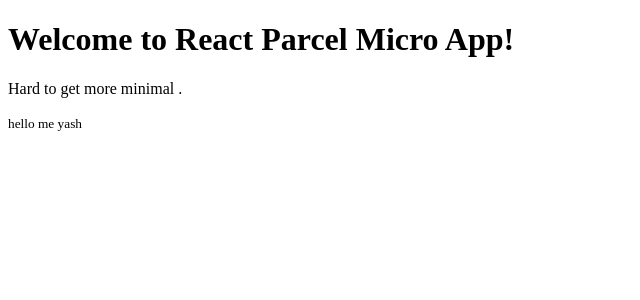
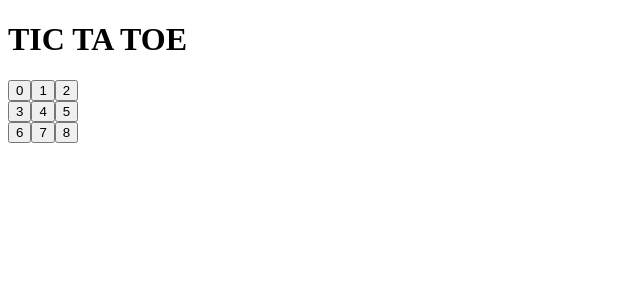
Before and after one commit to Yashwithagit/ticktactoe, a React (Vite) app: page / in a window 1280 px wide. Shown: the top 300 px of the page, without its empty margins (0-640 px from the left). Built offline with nearby package versions, Linux system fonts and the light colour scheme.

Commit message:
created board nd components

```diff
--- a/src/App.js
+++ b/src/App.js
@@ -1,11 +1,12 @@
-import React from "react";
+import React from 'react';
+import Board from './components/Board';
+
 const App = () => {
   return (
-    <>
-      <h1>Welcome to React Parcel Micro App!</h1>
-      <p>Hard to get more minimal .</p>
-      <small>hello me yash</small>
-    </>
+    <div>
+      <h1>TIC TA TOE</h1>
+      <Board />
+    </div>
   );
 };
 export default App;
--- /dev/null
+++ b/src/components/Board.js
@@ -0,0 +1,26 @@
+import React from 'react';
+import Square from './Square';
+
+function Board() {
+  return (
+    <div>
+      <div>
+        <Square value={0} />
+        <Square value={1} />
+        <Square value={2} />
+      </div>
+      <div>
+        <Square value={3} />
+        <Square value={4} />
+        <Square value={5} />
+      </div>
+      <div>
+        <Square value={6} />
+        <Square value={7} />
+        <Square value={8} />
+      </div>
+    </div>
+  );
+}
+
+export default Board;
--- /dev/null
+++ b/src/components/Square.js
@@ -0,0 +1,7 @@
+import React from 'react';
+
+const Square = ({ value }) => {
+  return <button type="button">{value}</button>;
+};
+
+export default Square;
```
